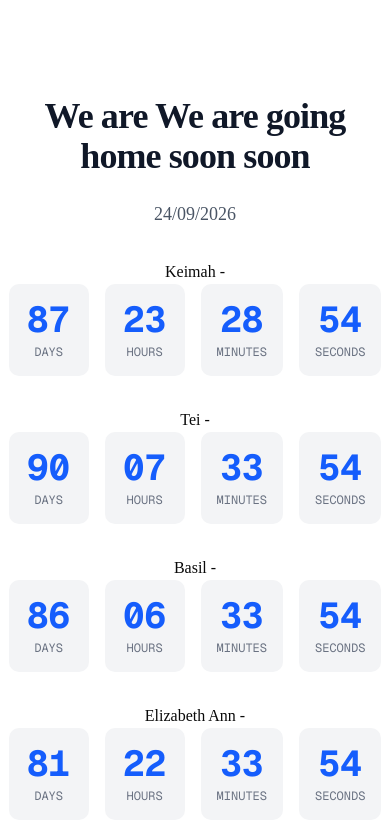
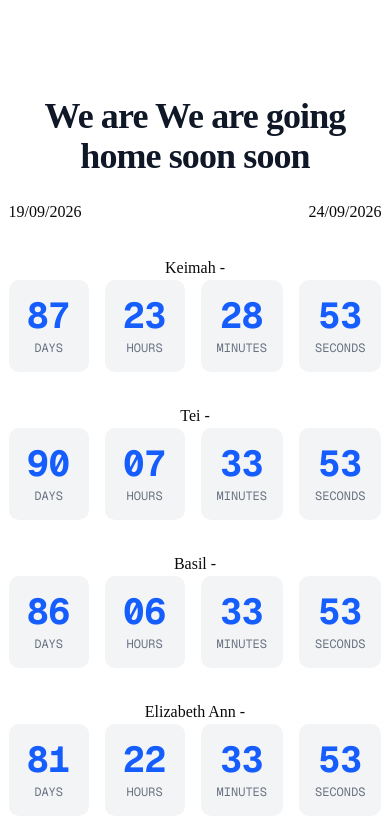
Before and after one commit to rhhauzel/countdown, a Next.js app: page / in a window 390 px wide. Shown: the top 840 px of the page. Built offline with nearby package versions, Linux system fonts and the light colour scheme.

Commit message:
tablet making

```diff
--- a/app/page.tsx
+++ b/app/page.tsx
@@ -1,12 +1,15 @@
 import CountdownTimer from "@/components/CountdownTimer";
 import { format } from "date-fns";
+import { connection } from "next/server";
 import Image from "next/image";
 
-export default function Page() {
+export default async function Page() {
  const Keimah = "2026-12-21T08:55:00";
   const Tei = "2026-12-23T17:00:00";
   const Basil = "2026-12-19T16:00:00";
   const Eli = "2026-12-15T08:00:00";
+
+  await connection();
 
    return (
      <main className="flex min-h-screen flex-col items-center justify-center p-24 bg-white dark:bg-gray-900 transition-colors">
@@ -14,9 +17,11 @@ export default function Page() {
          <h1 className="text-4xl font-extrabold tracking-tight sm:text-5xl text-gray-900 dark:text-white">
            We are We are going home soon soon
          </h1>
-         <p className="text-lg text-gray-600 dark:text-gray-300">
-           {format(Date.now(),"dd/MM/yyyy")}
-         </p>
+         <div className="flex justify-between">
+          <div>{format(new Date(2026, 8, 19),"dd/MM/yyyy")}</div>
+          <div></div>
+          <div>{format(Date.now(), "dd/MM/yyyy")}</div>
+         </div>
 
          <div className="mt-8">
            Keimah - <CountdownTimer targetDate={Keimah} />
```
